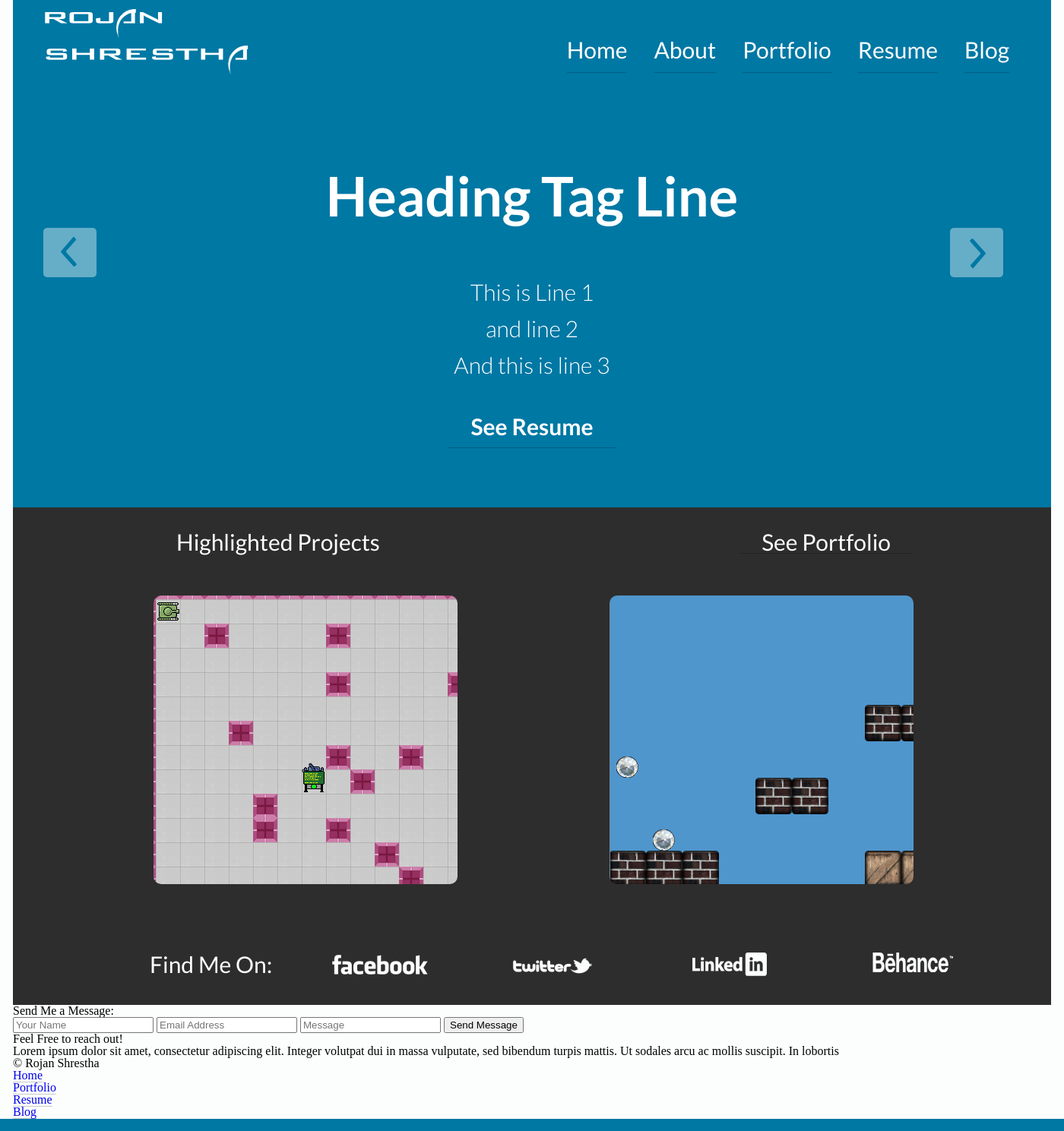
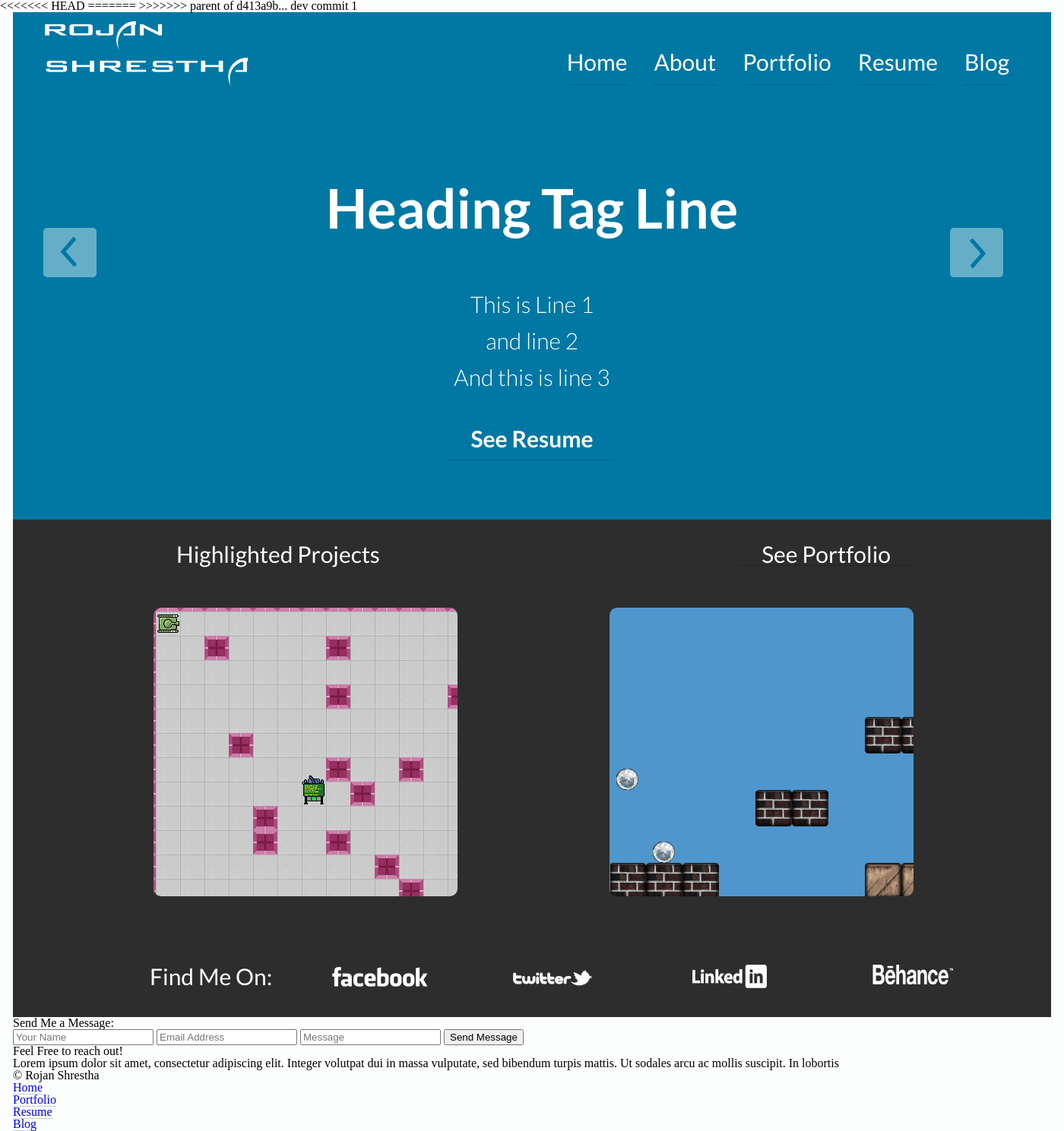
Before and after one commit to rojanneo/portfolio, a PHP site: page / in a window 1400 px wide. Shown: the whole page at 76% size. Run offline with PHP 8.4, Linux system fonts and the light colour scheme.

Commit message:
Revert "first commit"
This reverts commit f4db28a25a50169ca7af7cee5e84094c1de0fe26.

Conflicts:
	index.php

```diff
--- a/index.php
+++ b/index.php
@@ -2,7 +2,11 @@
 <html>
 <head>
 
+<<<<<<< HEAD
 <!--This is the second commit in develoopment branch-->
+=======
+<!--comment-->
+>>>>>>> parent of d413a9b... dev commit 1
 <meta name="viewport" content="width=device-width, maximum-scale = 1.0, minimum-scale = 1.0, initial-scale=1.0, user-scalable=no"/>
 <link rel = "stylesheet" type = "text/css"href="css/reset.css"/>
 <link rel = "stylesheet" type = "text/css"href="css/flexslider.css"/>
```
